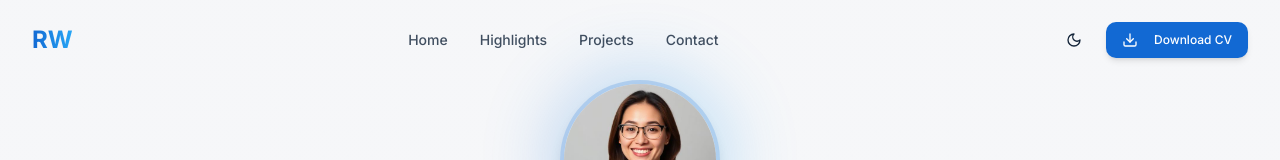
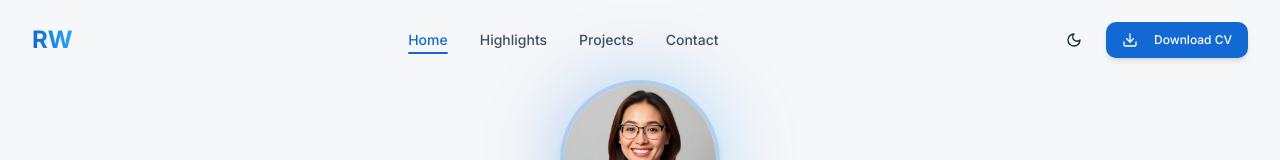
Before and after one commit to Rizkiwi/rizki_widianto_portofolio, a React (Vite) app: page / in a window 1280 px wide. Shown: the top 160 px of the page. Built offline with nearby package versions, Linux system fonts and the light colour scheme; the HTML template or start-up script is replaced by a standard one.

Commit message:
Add active state to navbar links

```diff
--- a/src/components/Navbar.tsx
+++ b/src/components/Navbar.tsx
@@ -6,11 +6,29 @@ const Navbar = () => {
   const [isScrolled, setIsScrolled] = useState(false);
   const [isMobileMenuOpen, setIsMobileMenuOpen] = useState(false);
   const [isDark, setIsDark] = useState(false);
+  const [activeSection, setActiveSection] = useState("home");
 
   useEffect(() => {
     const handleScroll = () => {
       setIsScrolled(window.scrollY > 20);
+
+      // Detect active section
+      const sections = ["home", "highlights", "projects", "contact"];
+      const scrollPosition = window.scrollY + 100;
+
+      for (const sectionId of sections) {
+        const element = document.getElementById(sectionId);
+        if (element) {
+          const { offsetTop, offsetHeight } = element;
+          if (scrollPosition >= offsetTop && scrollPosition < offsetTop + offsetHeight) {
+            setActiveSection(sectionId);
+            break;
+          }
+        }
+      }
     };
+
+    handleScroll(); // Call once on mount
     window.addEventListener("scroll", handleScroll);
     return () => window.removeEventListener("scroll", handleScroll);
   }, []);
@@ -62,7 +80,9 @@ const Navbar = () => {
 
           {/* Desktop Navigation */}
           <div className="hidden md:flex items-center gap-8">
-            {navLinks.map((link) => (
+            {navLinks.map((link) => {
+              const isActive = activeSection === link.href.replace("#", "");
+              return (
                 <a
                   key={link.name}
                   href={link.href}
@@ -70,11 +90,19 @@ const Navbar = () => {
                     e.preventDefault();
                     scrollToSection(link.href);
                   }}
-                className="text-sm font-medium text-foreground/80 hover:text-primary transition-colors"
+                  className={`text-sm font-medium transition-colors relative ${
+                    isActive
+                      ? "text-primary"
+                      : "text-foreground/80 hover:text-primary"
+                  }`}
                 >
                   {link.name}
+                  {isActive && (
+                    <span className="absolute -bottom-1 left-0 right-0 h-0.5 bg-primary rounded-full" />
+                  )}
                 </a>
-            ))}
+              );
+            })}
           </div>
 
           {/* Actions */}
@@ -116,7 +144,9 @@ const Navbar = () => {
         {isMobileMenuOpen && (
           <div className="md:hidden py-4 border-t border-border">
             <div className="flex flex-col gap-4">
-              {navLinks.map((link) => (
+              {navLinks.map((link) => {
+                const isActive = activeSection === link.href.replace("#", "");
+                return (
                   <a
                     key={link.name}
                     href={link.href}
@@ -124,11 +154,16 @@ const Navbar = () => {
                       e.preventDefault();
                       scrollToSection(link.href);
                     }}
-                  className="text-foreground/80 hover:text-primary transition-colors py-2"
+                    className={`transition-colors py-2 ${
+                      isActive
+                        ? "text-primary font-medium"
+                        : "text-foreground/80 hover:text-primary"
+                    }`}
                   >
                     {link.name}
                   </a>
-              ))}
+                );
+              })}
               <Button variant="default" size="sm" asChild className="w-full">
                 <a href="/assets/cv.pdf" download>
                   <Download className="mr-2 h-4 w-4" />
```
Lines whose indentation alone changed are shown as unchanged.
